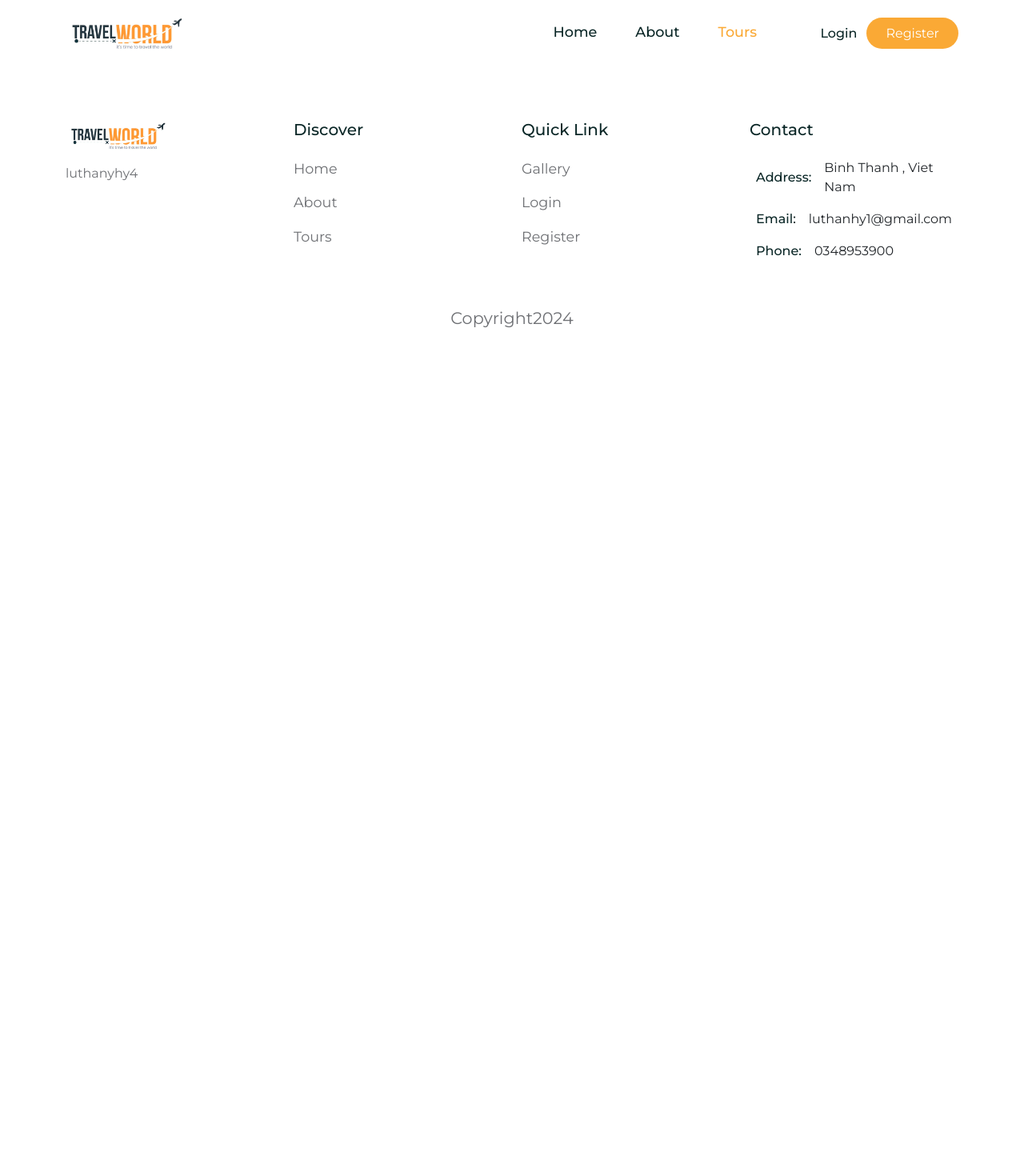
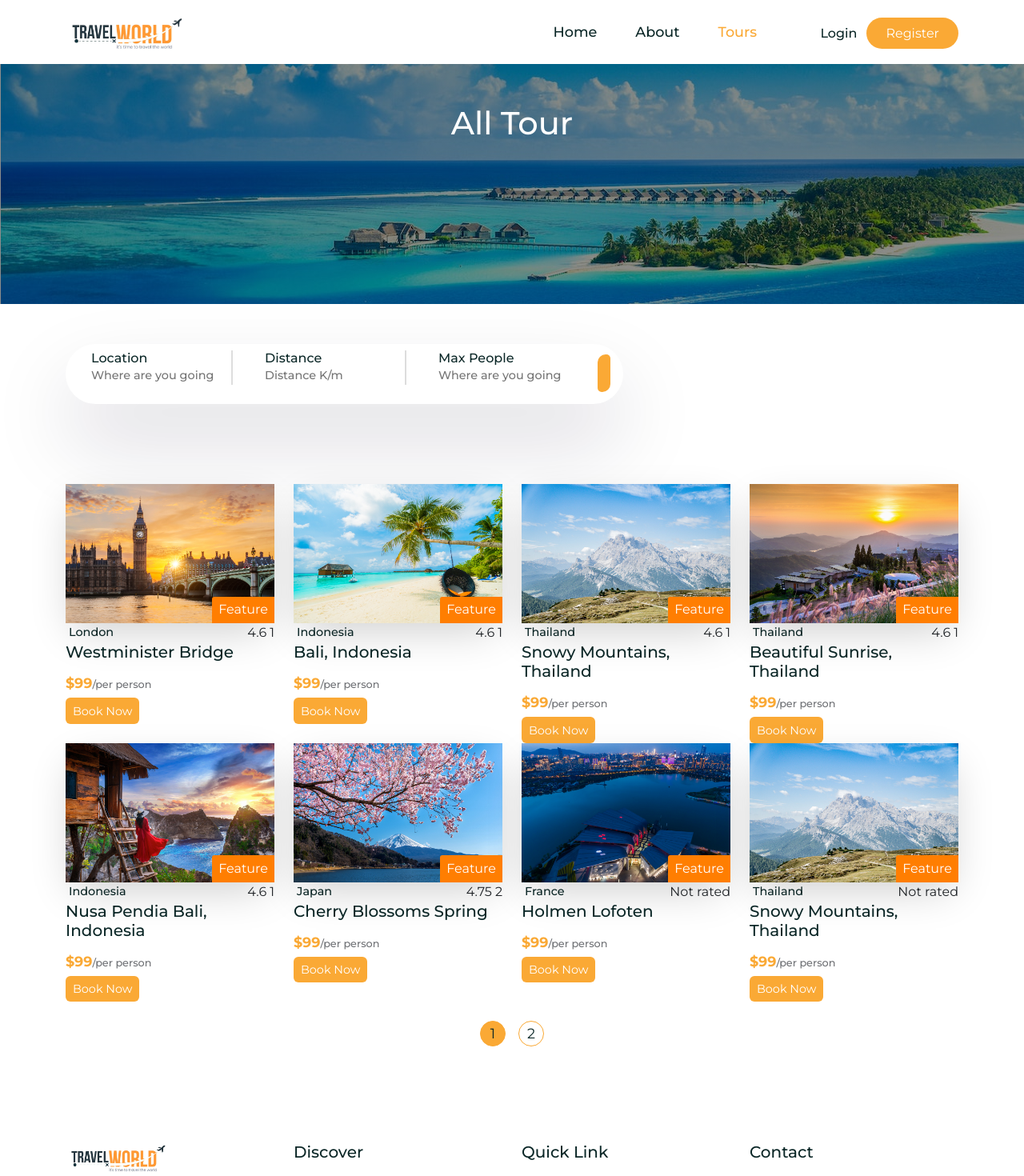
Before and after one commit to luthanhy/WebBooking_Travel_React_Mongo, a React (Create React App) app in the folder Web_Booking_Travel/tour-management/frontend/: page /tours in a window 1280 px wide. Shown: the top 1470 px of the page at 80% size. Before the commit the page ends 800 px from the top, so only its background shows below. Built offline with nearby package versions, Linux system fonts and the light colour scheme; the HTML template or start-up script is replaced by a standard one; a web font is replaced by a local one.

Commit message:
page tour

```diff
--- a/Web_Booking_Travel/tour-management/frontend/src/components/Layout/Layout.jsx
+++ b/Web_Booking_Travel/tour-management/frontend/src/components/Layout/Layout.jsx
@@ -6,7 +6,7 @@
 const Layout = () => {
   return (
    <>
-   <Header/>
+    <Header/>
     <Routers/>
     <Footer/>
    </>
--- a/Web_Booking_Travel/tour-management/frontend/src/pages/Tours.jsx
+++ b/Web_Booking_Travel/tour-management/frontend/src/pages/Tours.jsx
@@ -1,8 +1,51 @@
-import React from 'react'
+import React ,{useState,useEffect} from 'react'
+import CommonSection from '../shared/CommonSection'
+import { Container,Row,Col } from 'reactstrap'
+import SearchBar from '../shared/SearchBar'
+import TourData from '../assets/data/tours'
+import TourCard from '../shared/TourCard'
+import '../styles/tours.css'
+const Tours = () => {
+  const [CountPage,SetPageCount] = useState(0);
+  const [Page,SetPage] = useState(0);
 
-const Tours = () => {
+  useEffect(()=>{
+    const pages = Math.ceil(5/4)
+    SetPageCount(pages)
+  },[Page])
   return (
-    <div>Tours</div>
+    <>
+       <CommonSection title = {'All Tour'}></CommonSection>
+       <section>
+          <Container>
+            <Row>
+              <Col lg='12'>
+                <SearchBar></SearchBar>
+              </Col>
+            </Row>
+          </Container>
+       </section>
+       <section>
+          <Container>
+            <Row>
+              {
+                TourData?.map(tours=><Col lg='3'key={tours.id}><TourCard tour={tours}/></Col>)
+              }
+              <Col lg='12'>
+                  <div className=' pagination d-flex align-items-center justify-content-center mt-4 gap-3'>
+                    {
+                      [...Array(CountPage).keys()].map(number =>(
+                        <span key={number} onClick={()=>SetPage(number)} className={Page === number ? 'active__page':""}>
+                            {number+1}
+                        </span>
+                      ))
+                    }
+                  </div>
+              </Col>
+            </Row>
+          </Container>
+       </section>
+    </>
   )
 }
 
--- a/Web_Booking_Travel/tour-management/frontend/src/router/Routers.js
+++ b/Web_Booking_Travel/tour-management/frontend/src/router/Routers.js
@@ -5,7 +5,7 @@
 import Login from '../pages/Login'
 import Register from '../pages/Register'
 import Tours from '../pages/Tours'
-import ToursDetails from '../pages/ToursDetails'
+import ToursDetails from '../pages/ToursDetails.jsx'
 import SearchResultList from '../pages/SearchResultList'
 const Routers = () => {
   return (
@@ -13,8 +13,8 @@
         <Routes>
             <Route path='/'element = {<Navigate to = '/home'/>}/>
             <Route path='/home' element = {<Home/>}/>
-            <Route path='/tour' element = {<Tours/>}/>
-            <Route path='/tour/:id' element = {<ToursDetails/>}/>
+            <Route path='/tours' element = {<Tours/>}/>
+            <Route path='/tours/:id' element = {<ToursDetails/>}/>
             <Route path='/Login' element = {<Login/>}/>
             <Route path='/Register' element = {<Register/>}/>
             <Route path='/tour/search' element = {<SearchResultList/>}/>
--- /dev/null
+++ b/Web_Booking_Travel/tour-management/frontend/src/shared/CommonSection.jsx
@@ -0,0 +1,18 @@
+import React from 'react'
+import { Container,Row,Col } from 'reactstrap'
+import "./common_section.css"
+const CommonSection = ({title}) => {
+  return (
+    <section className='common_section'>
+        <Container>
+            <Row>
+                <Col lg='12'>
+                    <h1 >{title}</h1>
+                </Col>
+            </Row>
+        </Container>
+    </section>
+  )
+}
+
+export default CommonSection
--- /dev/null
+++ b/Web_Booking_Travel/tour-management/frontend/src/shared/common_section.css
@@ -0,0 +1,11 @@
+.common_section{
+    background:linear-gradient(rgba(0,0,0,0.45),rgba(0,0,0,0.45)), url(../assets/images/tour.jpg) no-repeat center center;
+    height: 300px;
+    align-items: center;
+    justify-content: center;
+    text-align: center;
+}
+.common_section h1{
+    font-size: 2.5rem;
+    color: #fff;
+}
--- /dev/null
+++ b/Web_Booking_Travel/tour-management/frontend/src/styles/tours.css
@@ -0,0 +1,21 @@
+.pagination span{
+    width: 2rem;
+    height: 2rem;
+    padding: 5px;
+    border-radius: 50px;
+    -webkit-border-radius: 50px;
+    -moz-border-radius: 50px;
+    -ms-border-radius: 50px;
+    -o-border-radius: 50px;
+    display: flex;
+    align-items: center;
+    justify-content: center;
+    border: 1px solid var(--secondary-color);
+    color: var(--heading-color);
+    font-size: 1.1rem;
+    cursor: pointer;
+}
+.active__page{
+    background-color: var(--secondary-color);
+    color: #fff;
+}
```
